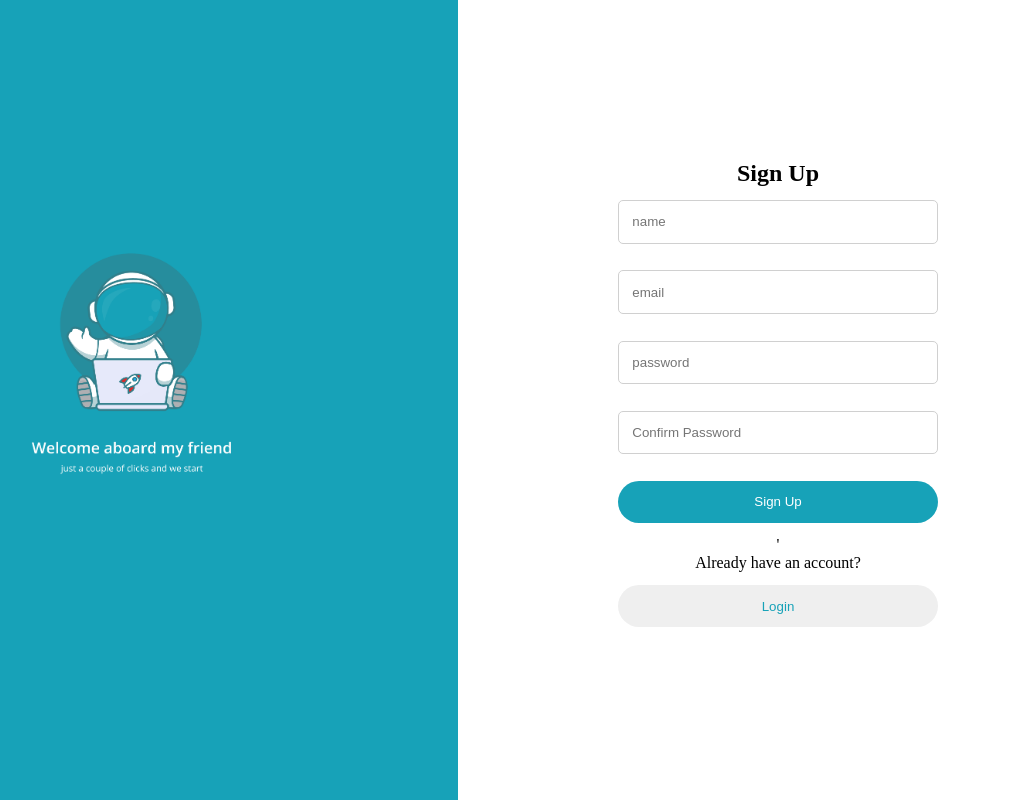
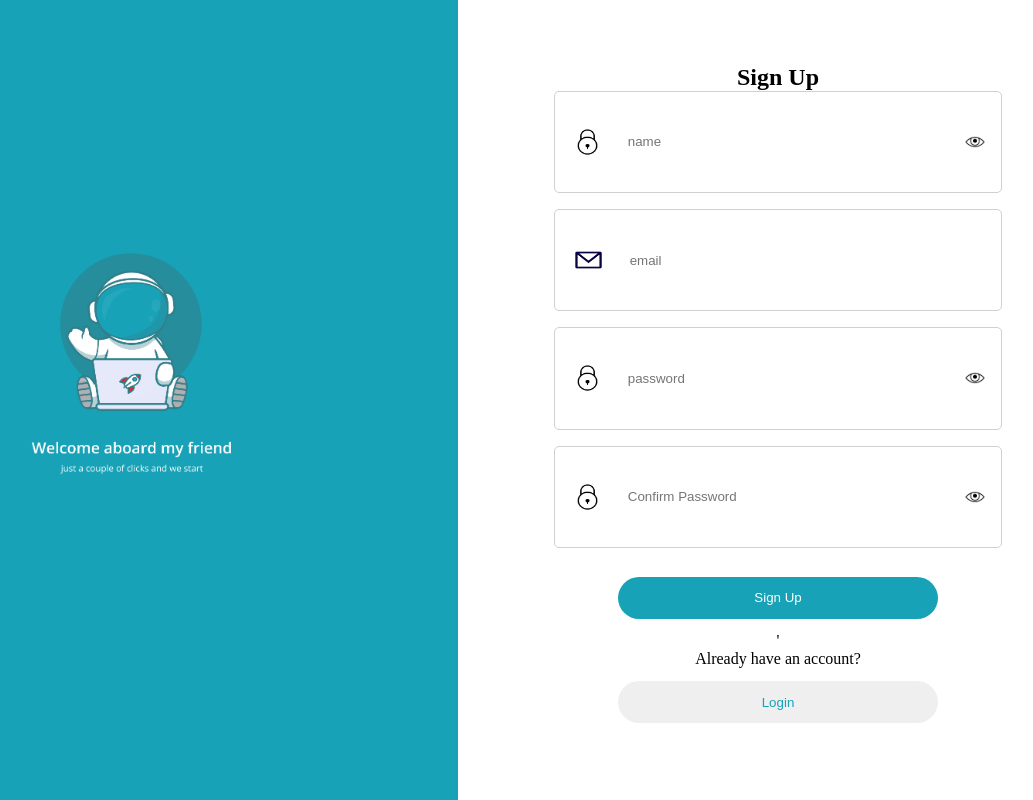
Before and after one commit to MahijithMenon/TaskManagementApp, a React (Vite) app in the folder client/: page / in a window 1280 px wide. Both pictures are taken after a click on the button "Register". Shown: the whole page, without its empty margins (182-1215 px from the left). Built offline with nearby package versions, Linux system fonts and the light colour scheme; the HTML template or start-up script is replaced by a standard one.

Commit message:
final commit

```diff
--- a/client/src/components/createTaskModal/createTask.module.css
+++ b/client/src/components/createTaskModal/createTask.module.css
@@ -144,3 +144,7 @@
 .radioButtonActive {
     border-width: 2px;
 }
+
+input[type="radio"] {
+    display: none;
+}
--- a/client/src/pages/Login/Login.jsx
+++ b/client/src/pages/Login/Login.jsx
@@ -96,12 +96,12 @@ const Login = () => {
                     <form>
                         <h2>Login</h2>
                         <div className={styles.passwordDiv}>
-                            <img src={email} height={20} width={20} alt="email" />
+                            <img src={email} height={30} width={40} alt="email" />
                             <input type="text" id="email" name="email" placeholder='email' value={userDetails.email} onChange={(e) => handleChangeInput(e)} />
                         </div>
                         {errors.email && <div className={styles.errorMessage}>{errors.email}</div>}
                         <div className={styles.passwordDiv}>
-                            <img src={lock} height={20} width={20} alt="lock" />
+                            <img src={lock} height={30} width={40} alt="lock" />
 
 
                             <input type={passwordType} id="password" placeholder='password' className={styles.passwordInput} name="password" value={userDetails.password} onChange={(e) => handleChangeInput(e)} />
@@ -120,13 +120,30 @@ const Login = () => {
                 <div className={styles.rightPanel}>
                     <form>
                         <h2>Sign Up</h2>
-                        <input type="text" id="name" name="name" placeholder='name' value={userDetails.name} onChange={(e) => handleChangeInput(e)} />
+                        <div className={styles.passwordDiv}>
+                            <img src={lock} height={30} width={40} alt="lock" />
+                            <input type="text" id="name" name="name" placeholder='name' value={userDetails.name} onChange={(e) => handleChangeInput(e)} />
+                            <img src={eyeIcon} height={20} width={20} alt="eye" onClick={() => setPasswordType(passwordType === 'password' ? 'text' : 'password')} />
+                        </div>
                         {errors.name && <div className={styles.errorMessage}>{errors.name}</div>}
-                        <input type="text" id="email" name="email" placeholder='email' value={userDetails.email} onChange={(e) => handleChangeInput(e)} />
+                        <div className={styles.passwordDiv}>
+                            <img src={email} height={30} width={40} alt="email" />
+                            <input type="text" id="email" name="email" placeholder='email' value={userDetails.email} onChange={(e) => handleChangeInput(e)} />
+                        </div>
                         {errors.email && <div className={styles.errorMessage}>{errors.email}</div>}
-                        <input type="password" id="password" name="password" placeholder='password' value={userDetails.password} onChange={(e) => handleChangeInput(e)} />
+                        <div className={styles.passwordDiv}>
+                            <img src={lock} height={30} width={40} alt="lock" />
+
+
+                            <input type={passwordType} id="password" placeholder='password' className={styles.passwordInput} name="password" value={userDetails.password} onChange={(e) => handleChangeInput(e)} />
+                            <img src={eyeIcon} height={20} width={20} alt="eye" onClick={() => setPasswordType(passwordType === 'password' ? 'text' : 'password')} />
+                        </div>
                         {errors.password && <div className={styles.errorMessage}>{errors.password}</div>}
-                        <input type="password" id="confirmPassword" name="confirmPassword" placeholder='Confirm Password' value={userDetails.confirmPassword} onChange={(e) => handleChangeInput(e)} />
+                        <div className={styles.passwordDiv}>
+                            <img src={lock} height={30} width={40} alt="lock" />
+                            <input type="password" id="confirmPassword" name="confirmPassword" placeholder='Confirm Password' value={userDetails.confirmPassword} onChange={(e) => handleChangeInput(e)} />
+                            <img src={eyeIcon} height={20} width={20} alt="eye" onClick={() => setPasswordType(passwordType === 'password' ? 'text' : 'password')} />
+                        </div>
                         {errors.confirmPassword && <div className={styles.errorMessage}>{errors.confirmPassword}</div>}
                         <button type='button' className={styles.btnLogin} onClick={(e) => handleSubmit(e)}>Sign Up</button>'
                         <p>Already have an account?</p>
--- a/client/src/pages/Login/Login.module.css
+++ b/client/src/pages/Login/Login.module.css
@@ -38,7 +38,10 @@ body {
 .rightPanel {
     width: 100vw;
     height: 100vh;
+    text-align: center;
+
 }
+
 
 
 form {
@@ -80,6 +83,7 @@ input {
     padding: 1em !important;
     width: 50% !important;
     margin-bottom: 1em;
+    display: inline-block;
 
 }
 
@@ -107,6 +111,9 @@ input {
     border: 1px solid #D0D0D0;
     border-radius: 5px;
     margin-bottom: 1em;
+    padding: 1em;
+
+
 
 }
 
```
